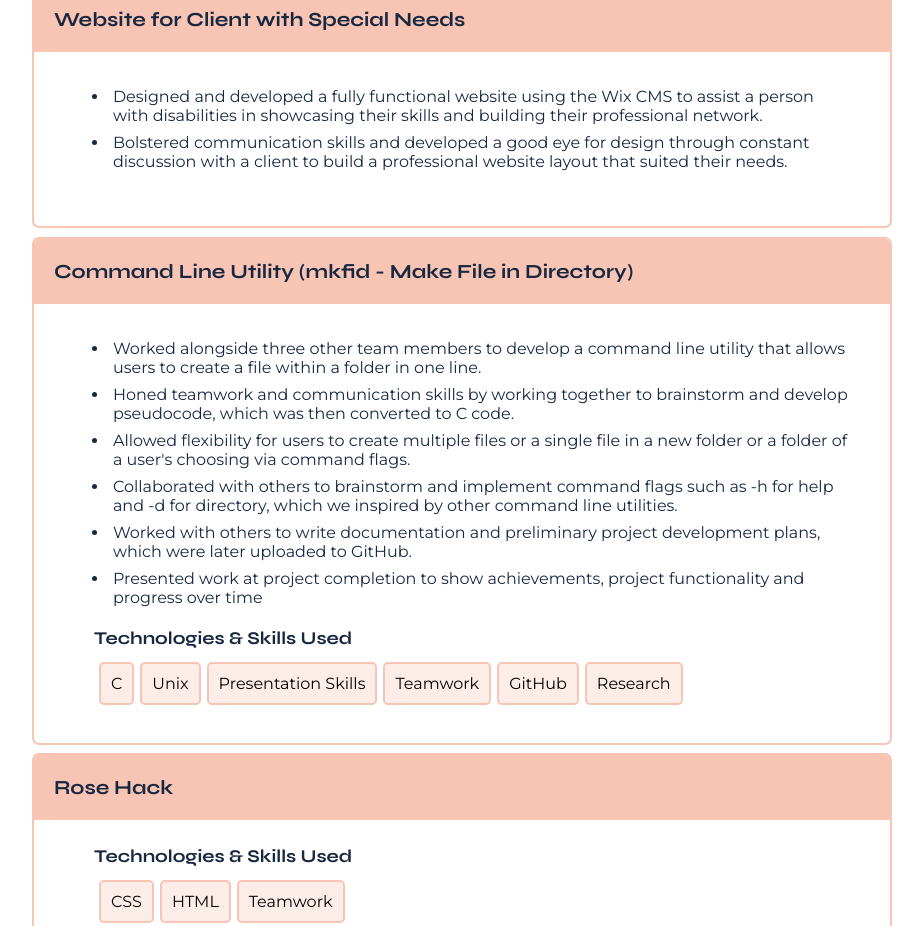
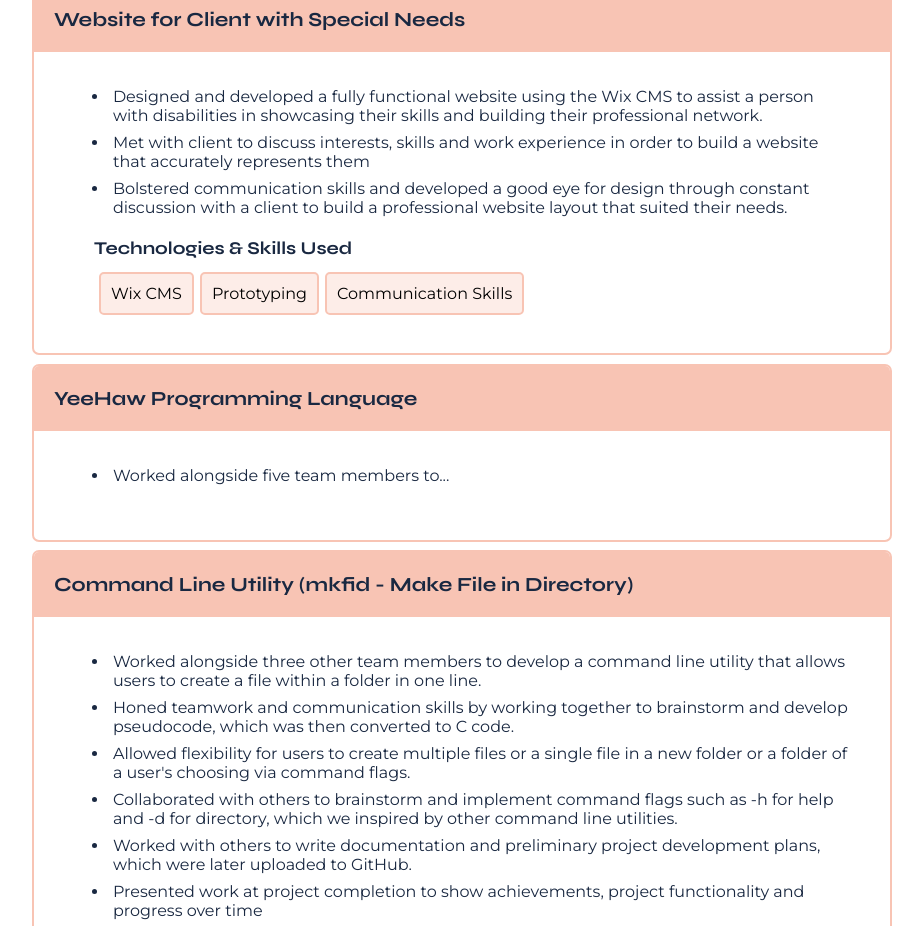
Before and after one commit to speer987/personal-website, a React (Create React App) app: page / in a window 1280 px wide. Shown: the part 4940-5866 px from the top of the page, without its empty margins (178-1101 px from the left). Built offline with nearby package versions, Linux system fonts and the light colour scheme.

Commit message:
adding updated project descriptions

```diff
--- a/src/components/projects.js
+++ b/src/components/projects.js
@@ -138,8 +138,15 @@ const projects = [
     university: "Pace University",
     desc: [
       "Designed and developed a fully functional website using the Wix CMS to assist a person with disabilities in showcasing their skills and building their professional network.",
+      "Met with client to discuss interests, skills and work experience in order to build a website that accurately represents them",
       "Bolstered communication skills and developed a good eye for design through constant discussion with a client to build a professional website layout that suited their needs.",
     ],
+    tech: ["Wix CMS", "Prototyping", "Communication Skills"],
+  },
+  {
+    course: "YeeHaw Programming Language",
+    university: "Loyola Marymount University",
+    desc: ["Worked alongside five team members to..."],
   },
   {
     course: "Command Line Utility (mkfid - Make File in Directory)",
```
